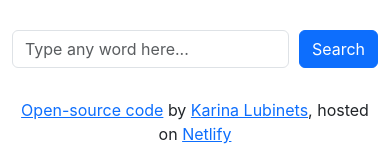
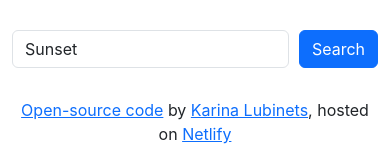
Before and after one commit to lubinets/dictionary-project, a React (Create React App) app: page / in a window 390 px wide. Shown: the top 160 px of the page. Built offline with nearby package versions, Linux system fonts and the light colour scheme.

Commit message:
Phonetics added

```diff
--- a/src/App.js
+++ b/src/App.js
@@ -7,7 +7,7 @@
       <div className="container">
         <header className="App-header"></header>
         <main>
-          <Dictionary />
+          <Dictionary defaultWord="Sunset" />
         </main>
         <footer className="App-footer">
           <a
--- a/src/Dictionary.js
+++ b/src/Dictionary.js
@@ -3,8 +3,8 @@
 import Results from "./Results";
 import "./Dictionary.css";
 
-export default function Dictionary() {
-  let [keyword, setKeyword] = useState(null);
+export default function Dictionary(props) {
+  let [keyword, setKeyword] = useState(props.defaultWord);
   let [results, setResults] = useState(null);
 
   function handleSearch(response) {
@@ -31,6 +31,7 @@
           placeholder="Type any word here..."
           className="search-bar form-control"
           onChange={handleKeywordChange}
+          defaultValue={props.defaultWord}
         />
         <input
           type="submit"
--- /dev/null
+++ b/src/Phonetic.js
@@ -0,0 +1,12 @@
+import React from "react";
+
+export default function Phonetic(props) {
+  return (
+    <div className="Phonetic">
+      <a href={props.phonetic.audio} target="_blank" rel="noreferrer">
+        Listen
+      </a>
+      <p>{props.phonetic.text}</p>
+    </div>
+  );
+}
--- a/src/Results.js
+++ b/src/Results.js
@@ -1,11 +1,19 @@
 import React from "react";
 import Meaning from "./Meaning";
+import Phonetic from "./Phonetic";
 
 export default function Results(props) {
   if (props.results) {
     return (
       <div className="Results">
         <h2>{props.results.word}</h2>
+        {props.results.phonetics.map(function (phonetic, index) {
+          return (
+            <div key="index">
+              <Phonetic phonetic={phonetic} />
+            </div>
+          );
+        })}
         {props.results.meanings.map(function (meaning, index) {
           return (
             <div key={index}>
```
